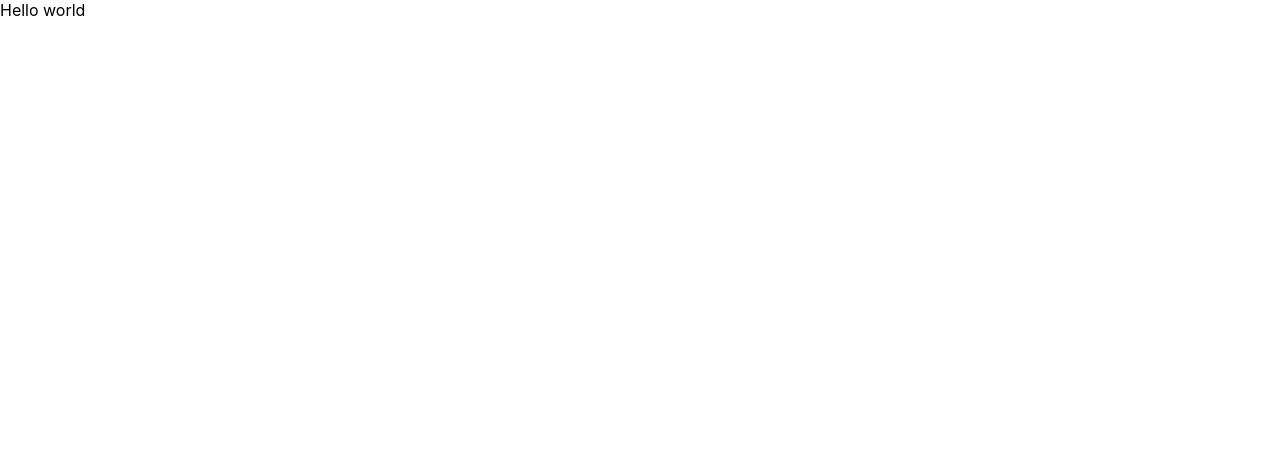
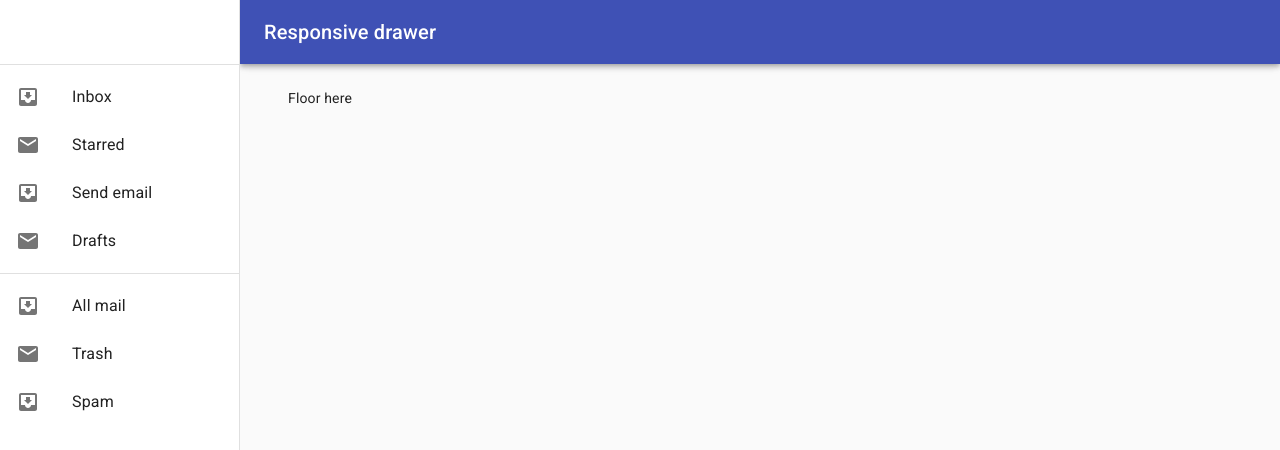
Before and after one commit to jfvalmores/shop-floor, a React (Create React App) app: page / in a window 1280 px wide. Shown: the top 450 px of the page. Built offline with nearby package versions, Linux system fonts and the light colour scheme.

Commit message:
app layout

```diff
--- a/package.json
+++ b/package.json
@@ -3,6 +3,8 @@
   "version": "0.1.0",
   "private": true,
   "dependencies": {
+    "@material-ui/core": "^4.9.1",
+    "@material-ui/icons": "^4.9.1",
     "@testing-library/jest-dom": "^4.2.4",
     "@testing-library/react": "^9.3.2",
     "@testing-library/user-event": "^7.1.2",
--- a/public/index.html
+++ b/public/index.html
@@ -1,15 +1,15 @@
 <!DOCTYPE html>
 <html lang="en">
+
 <head>
   <meta charset="utf-8" />
   <link rel="icon" href="%PUBLIC_URL%/favicon.ico" />
   <meta name="viewport" content="width=device-width, initial-scale=1" />
   <meta name="theme-color" content="#000000" />
-    <meta
-      name="description"
-      content="Web site created using create-react-app"
-    />
+  <meta name="description" content="Layout your shop floor today boiz" />
   <link rel="apple-touch-icon" href="%PUBLIC_URL%/logo192.png" />
+  <link rel="stylesheet" href="https://fonts.googleapis.com/css?family=Roboto:300,400,500,700&display=swap" />
+  <link rel="stylesheet" href="https://fonts.googleapis.com/icon?family=Material+Icons" />
   <!--
       manifest.json provides metadata used when your web app is installed on a
       user's mobile device or desktop. See https://developers.google.com/web/fundamentals/web-app-manifest/
@@ -24,8 +24,9 @@
       work correctly both with client-side routing and a non-root public URL.
       Learn how to configure a non-root public URL by running `npm run build`.
     -->
-    <title>React App</title>
+  <title>Shop Floor Layout</title>
 </head>
+
 <body>
   <noscript>You need to enable JavaScript to run this app.</noscript>
   <div id="root"></div>
@@ -40,4 +41,5 @@
       To create a production bundle, use `npm run build` or `yarn build`.
     -->
 </body>
+
 </html>
--- a/src/App.js
+++ b/src/App.js
@@ -1,10 +1,17 @@
 import React from 'react'
+import Shop from './components/Shop.js';
+import Container from '@material-ui/core/Container';
+import Sidebar from './components/Sidebar.js';
 
 function App() {
   return (
-    <div>
-      Hello world
-    </div>
+    <>
+      <Sidebar>
+        <Container maxWidth="xl">
+          <Shop />
+        </Container>
+      </Sidebar>
+    </>
   );
 }
 
--- /dev/null
+++ b/src/components/Floor.js
@@ -0,0 +1,11 @@
+import React from 'react';
+
+function Floor(props) {
+  return (
+    <>
+      Floor here
+    </>
+  )
+}
+
+export default Floor;
--- /dev/null
+++ b/src/components/Shop.js
@@ -0,0 +1,12 @@
+import React from 'react';
+import Floor from './Floor.js';
+
+function Shop(props) {
+  return (
+    <>
+      <Floor />
+    </>
+  )
+}
+
+export default Shop;
--- /dev/null
+++ b/src/components/Sidebar.js
@@ -0,0 +1,154 @@
+import React from 'react';
+import PropTypes from 'prop-types';
+import AppBar from '@material-ui/core/AppBar';
+import CssBaseline from '@material-ui/core/CssBaseline';
+import Divider from '@material-ui/core/Divider';
+import Drawer from '@material-ui/core/Drawer';
+import Hidden from '@material-ui/core/Hidden';
+import IconButton from '@material-ui/core/IconButton';
+import InboxIcon from '@material-ui/icons/MoveToInbox';
+import List from '@material-ui/core/List';
+import ListItem from '@material-ui/core/ListItem';
+import ListItemIcon from '@material-ui/core/ListItemIcon';
+import ListItemText from '@material-ui/core/ListItemText';
+import MailIcon from '@material-ui/icons/Mail';
+import MenuIcon from '@material-ui/icons/Menu';
+import Toolbar from '@material-ui/core/Toolbar';
+import Typography from '@material-ui/core/Typography';
+import { makeStyles, useTheme } from '@material-ui/core/styles';
+
+const drawerWidth = 240;
+
+const useStyles = makeStyles(theme => ({
+  root: {
+    display: 'flex',
+  },
+  drawer: {
+    [theme.breakpoints.up('sm')]: {
+      width: drawerWidth,
+      flexShrink: 0,
+    },
+  },
+  appBar: {
+    [theme.breakpoints.up('sm')]: {
+      width: `calc(100% - ${drawerWidth}px)`,
+      marginLeft: drawerWidth,
+    },
+  },
+  menuButton: {
+    marginRight: theme.spacing(2),
+    [theme.breakpoints.up('sm')]: {
+      display: 'none',
+    },
+  },
+  toolbar: theme.mixins.toolbar,
+  drawerPaper: {
+    width: drawerWidth,
+  },
+  content: {
+    flexGrow: 1,
+    padding: theme.spacing(3),
+  },
+}));
+
+function Sidebar(props) {
+  const { container } = props;
+  const classes = useStyles();
+  const theme = useTheme();
+  const [mobileOpen, setMobileOpen] = React.useState(false);
+
+  const handleDrawerToggle = () => {
+    setMobileOpen(!mobileOpen);
+  };
+
+  const drawer = (
+    <div>
+      <div className={classes.toolbar} />
+      <Divider />
+      <List>
+        {['Inbox', 'Starred', 'Send email', 'Drafts'].map((text, index) => (
+          <ListItem button key={text}>
+            <ListItemIcon>{index % 2 === 0 ? <InboxIcon /> : <MailIcon />}</ListItemIcon>
+            <ListItemText primary={text} />
+          </ListItem>
+        ))}
+      </List>
+      <Divider />
+      <List>
+        {['All mail', 'Trash', 'Spam'].map((text, index) => (
+          <ListItem button key={text}>
+            <ListItemIcon>{index % 2 === 0 ? <InboxIcon /> : <MailIcon />}</ListItemIcon>
+            <ListItemText primary={text} />
+          </ListItem>
+        ))}
+      </List>
+    </div>
+  );
+
+  return (
+    <div className={classes.root}>
+      <CssBaseline />
+      <AppBar position="fixed" className={classes.appBar}>
+        <Toolbar>
+          <IconButton
+            color="inherit"
+            aria-label="open drawer"
+            edge="start"
+            onClick={handleDrawerToggle}
+            className={classes.menuButton}
+          >
+            <MenuIcon />
+          </IconButton>
+          <Typography variant="h6" noWrap>
+            Responsive drawer
+          </Typography>
+        </Toolbar>
+      </AppBar>
+      <nav className={classes.drawer} aria-label="mailbox folders">
+        {/* The implementation can be swapped with js to avoid SEO duplication of links. */}
+        <Hidden smUp implementation="css">
+          <Drawer
+            container={container}
+            variant="temporary"
+            anchor={theme.direction === 'rtl' ? 'right' : 'left'}
+            open={mobileOpen}
+            onClose={handleDrawerToggle}
+            classes={{
+              paper: classes.drawerPaper,
+            }}
+            ModalProps={{
+              keepMounted: true, // Better open performance on mobile.
+            }}
+          >
+            {drawer}
+          </Drawer>
+        </Hidden>
+        <Hidden xsDown implementation="css">
+          <Drawer
+            classes={{
+              paper: classes.drawerPaper,
+            }}
+            variant="permanent"
+            open
+          >
+            {drawer}
+          </Drawer>
+        </Hidden>
+      </nav>
+      <main className={classes.content}>
+        <div className={classes.toolbar} />
+        {props.children}
+      </main>
+    </div>
+  );
+}
+
+Sidebar.propTypes = {
+  /**
+   * Injected by the documentation to work in an iframe.
+   * You won't need it on your project.
+   */
+  container: PropTypes.instanceOf(typeof Element === 'undefined' ? Object : Element),
+};
+
+export default Sidebar;
--- a/src/index.css
+++ b/src/index.css
@@ -7,7 +7,7 @@
   -moz-osx-font-smoothing: grayscale;
 }
 
-code {
-  font-family: source-code-pro, Menlo, Monaco, Consolas, 'Courier New',
-    monospace;
+html, body {
+  width: 100%;
+  height: 100%;
 }
```
Also changed, not shown: src/components/Object.js (added, +11 -0 lines), src/components/Tile.js (added, +11 -0 lines), 1 other file (tests, documents, lock files or other folders). Lines whose indentation alone changed are shown as unchanged.
